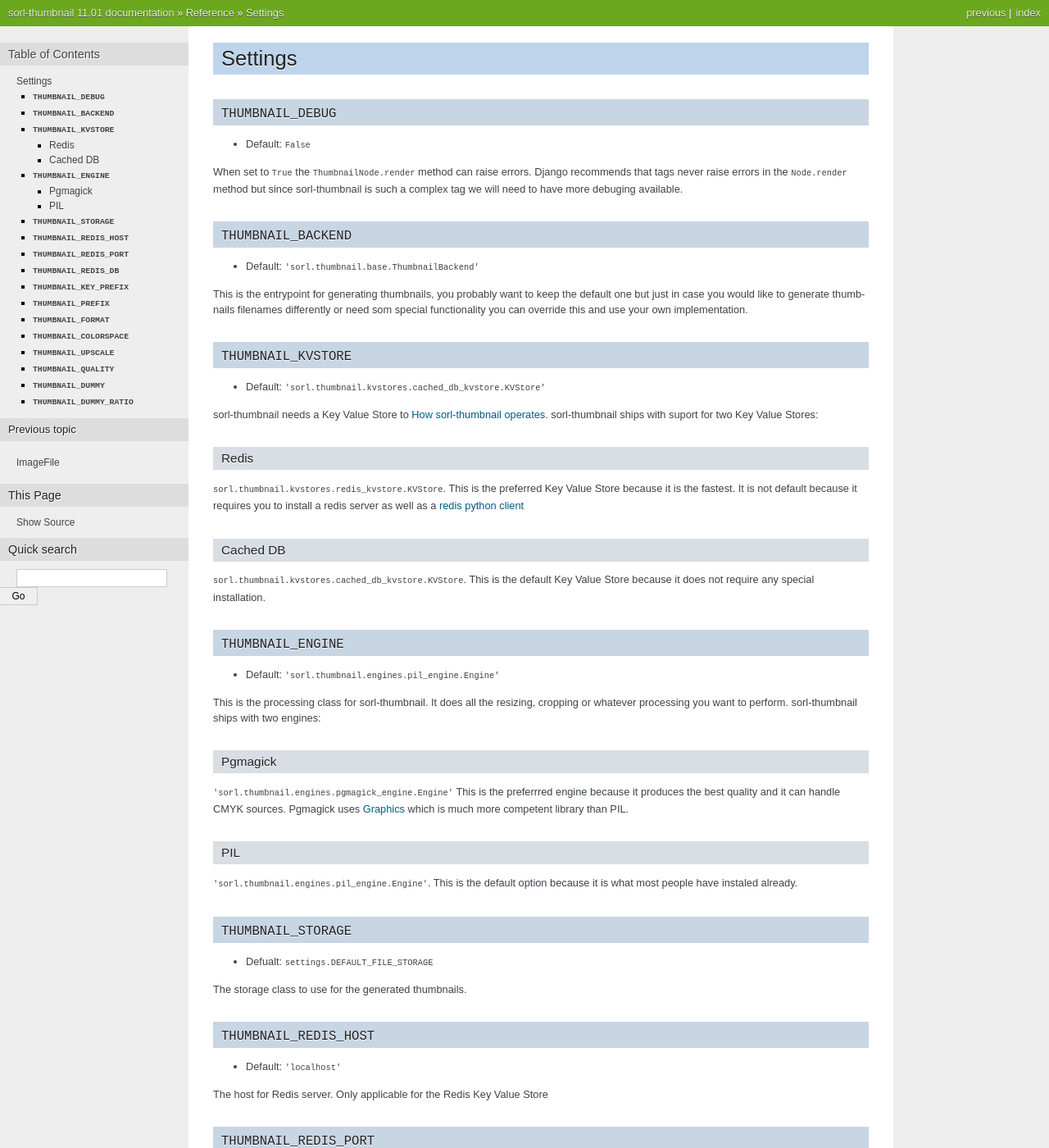
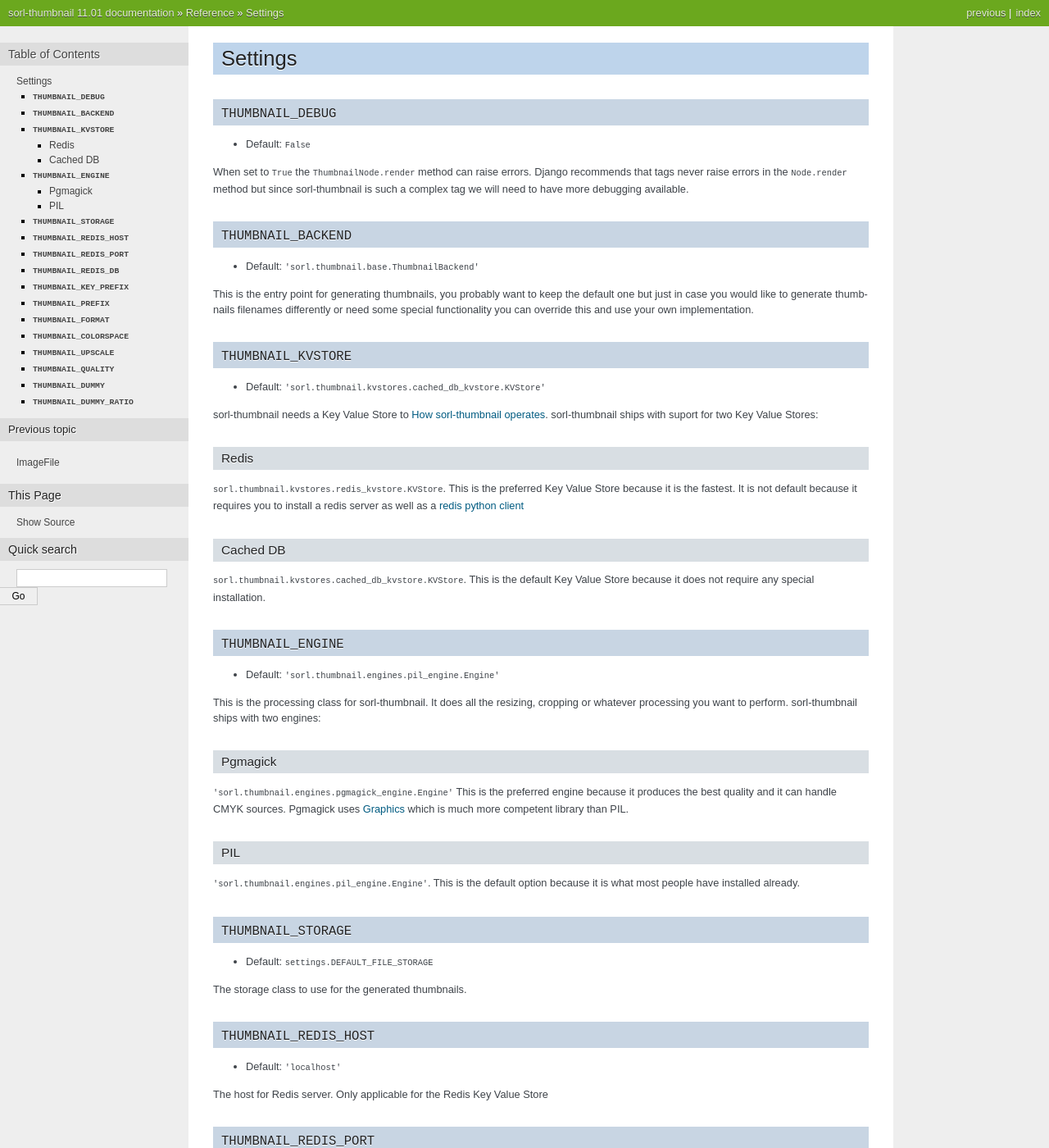
Before and after one commit to jazzband/sorl-thumbnail, a Sphinx documentation site: the page built from docs/reference/settings.rst, in a window 1280 px wide and 1400 px high. Shown: the whole window at 82% size. Built offline with Sphinx 7.4.7, drawn with Linux system fonts in a browser that asks for light colours; some of the changed text lies outside the part shown.

Commit message:
Spelling fixes

```diff
--- a/docs/examples.rst
+++ b/docs/examples.rst
@@ -80,7 +80,7 @@
 Model examples
 ==============
 Using the ImageField that automatically deletes references to itself in the key
-value store and ts thumbnail references and the thumbnail files when deleted::
+value store and its thumbnail references and the thumbnail files when deleted::
 
     from django.db import models
     from sorl.thumbnail import ImageField
@@ -93,7 +93,7 @@
     ``sorl.thumbnail``. The standard ``django.db.models.ImageField`` is fine
     except that it does not know how to delete itself from the Key Value Store
     or its thumbnails if you delete it. Also using the
-    ``sorl.thumbnail.ImageField`` lets ju plugin the nice admin addition
+    ``sorl.thumbnail.ImageField`` lets you plugin the nice admin addition
     explained in the next section.
 
 
@@ -113,7 +113,7 @@
 
 Admin examples
 ==============
-Recomended usage using ``sorl.thumbnail.admin.AdminImageMixin``::
+Recommended usage using ``sorl.thumbnail.admin.AdminImageMixin``::
 
     # myapp/admin.py
     from django.contrib import admin
--- a/docs/logging.rst
+++ b/docs/logging.rst
@@ -6,10 +6,10 @@
 
 Background
 ==========
-When ``THUMBNAIL_DEBUG = False`` errors will be supressed if they are raised
+When ``THUMBNAIL_DEBUG = False`` errors will be suppressed if they are raised
 during rendering the ``thumbnail`` tag or raised within the included filters.
-This is the recomended production setting. However it can still be useful to be
-notified of those errors. Thus sorl-humbnail logs errors to a logger and
+This is the recommended production setting. However it can still be useful to be
+notified of those errors. Thus sorl-thumbnail logs errors to a logger and
 provides a log handler that sends emails to ``settings.ADMINS``.
 
 
--- a/docs/operation.rst
+++ b/docs/operation.rst
@@ -10,7 +10,7 @@
 generated from the source and requested thumbnail size and options.  If the key
 for the thumbnail is found in the |kvstore|, the serialized thumbnail
 information is fetched from it and returned. If the thumbnail key is not found
-there sorl-thumbnail continues to generate the thumbnail and stores necesssary
+there sorl-thumbnail continues to generate the thumbnail and stores necessary
 information in the |kvstore|.  It is worth noting that sorl-thumbnail does not
 check if source or thumbnail exists if the thumbnail key is found in the
 |kvstore|.
--- a/docs/reference/settings.rst
+++ b/docs/reference/settings.rst
@@ -12,7 +12,7 @@
 When set to ``True`` the ``ThumbnailNode.render`` method can raise errors.
 Django recommends that tags never raise errors in the ``Node.render`` method
 but since sorl-thumbnail is such a complex tag we will need to have more
-debuging available.
+debugging available.
 
 
 ``THUMBNAIL_BACKEND``
@@ -20,9 +20,9 @@
 
 - Default: ``'sorl.thumbnail.base.ThumbnailBackend'``
 
-This is the entrypoint for generating thumbnails, you probably want to keep the
+This is the entry point for generating thumbnails, you probably want to keep the
 default one but just in case you would like to generate thumbnails filenames
-differently or need som special functionality you can override this and use
+differently or need some special functionality you can override this and use
 your own implementation.
 
 
@@ -58,7 +58,7 @@
 
 Pgmagick
 --------
-``'sorl.thumbnail.engines.pgmagick_engine.Engine'`` This is the preferrred
+``'sorl.thumbnail.engines.pgmagick_engine.Engine'`` This is the preferred
 engine because it produces the best quality and it can handle CMYK sources.
 Pgmagick uses `Graphics <http://www.graphicsmagick.org/>`_ which is much more
 competent library than PIL.
@@ -66,13 +66,13 @@
 PIL
 ---
 ``'sorl.thumbnail.engines.pil_engine.Engine'``. This is the default option
-because it is what most people have instaled already.
+because it is what most people have installed already.
 
 
 ``THUMBNAIL_STORAGE``
 =====================
 
-- Defualt: ``settings.DEFAULT_FILE_STORAGE``
+- Default: ``settings.DEFAULT_FILE_STORAGE``
 
 The storage class to use for the generated thumbnails.
 
```
Also changed, not shown: other parts of docs/reference/settings.rst (+1 -1 lines), docs/template.rst (+6 -6 lines).
